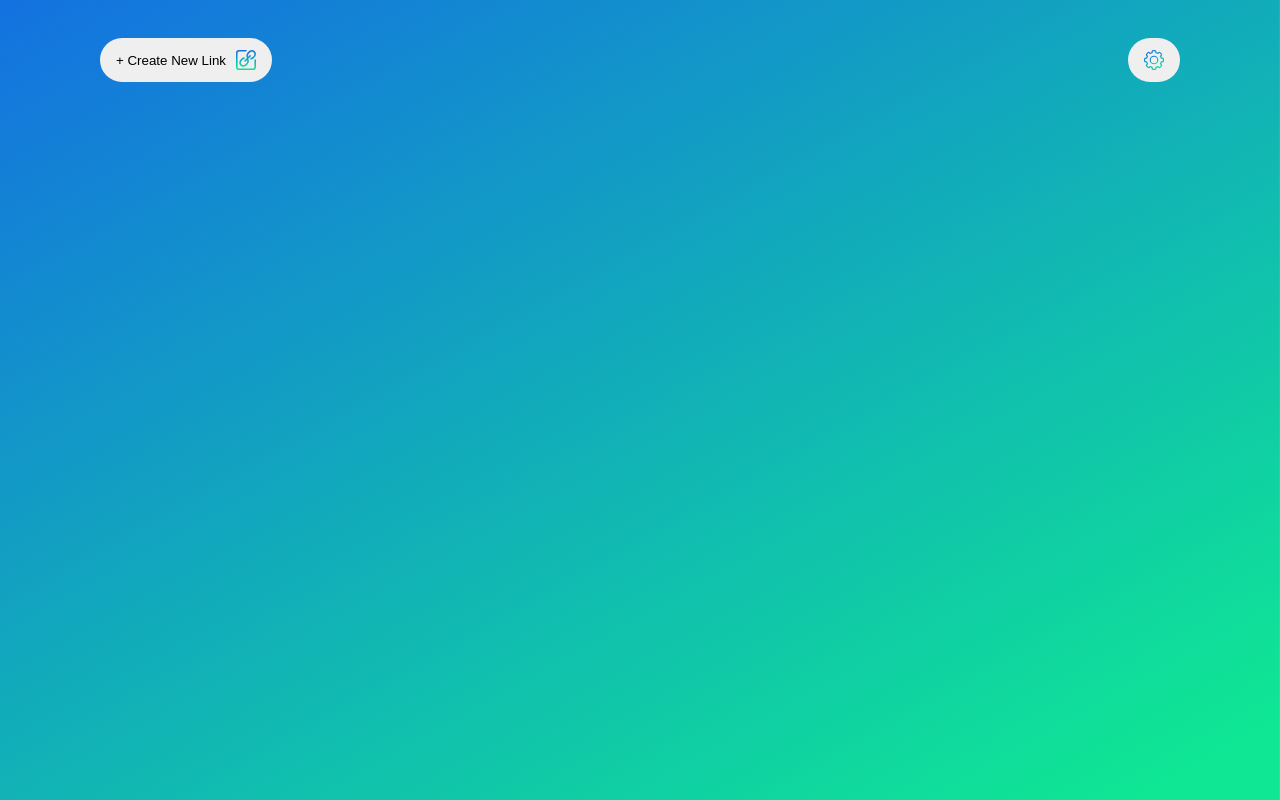
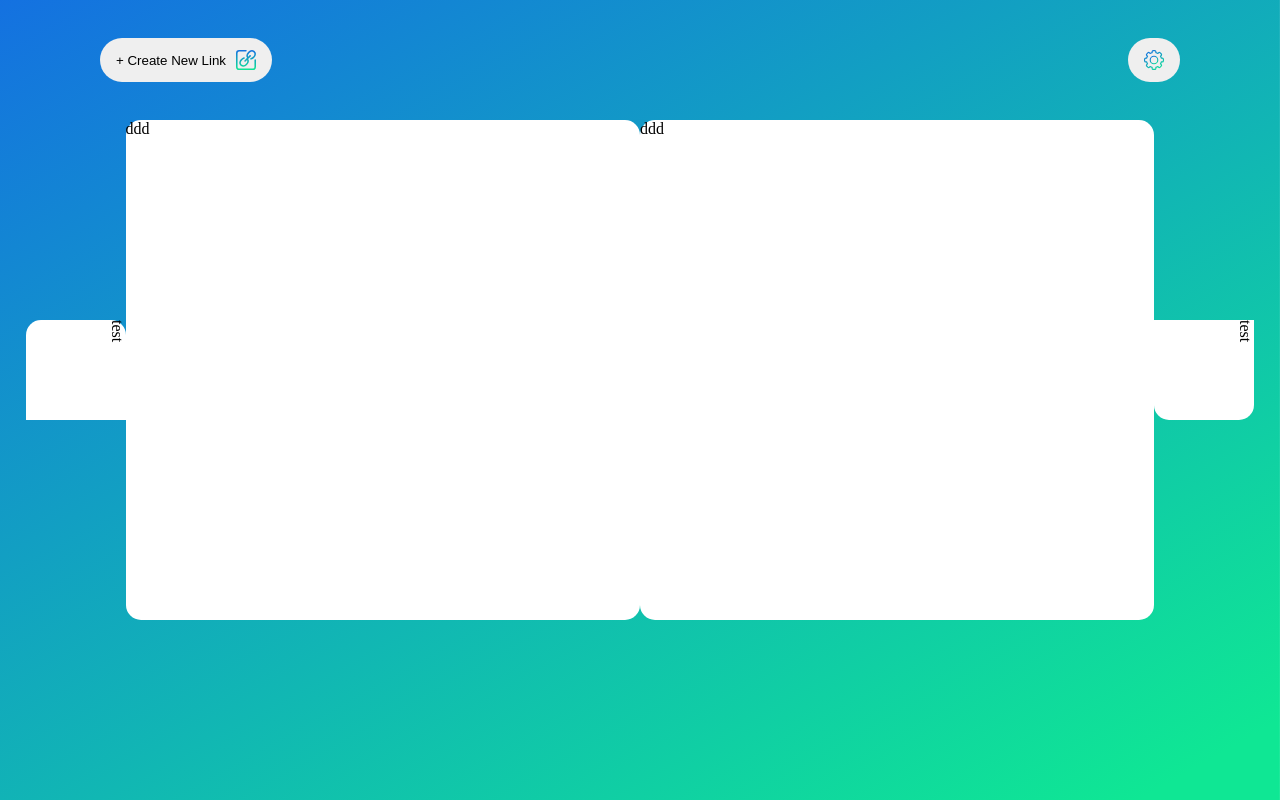
Before and after one commit to Awais-Practice/url-shortner-landing-page, a plain HTML site: page index.html in a window 1280 px wide. Drawn offline with Linux system fonts and the light colour scheme.

Commit message:
Content Container in progress

```diff
--- a/assets/scss/style.scss
+++ b/assets/scss/style.scss
@@ -42,5 +42,35 @@ body {
         }
       }
     }
+
+    #contentContainer {
+      margin-top: 30px;
+      display: flex;
+      justify-content: center;
+
+      .col {
+        display: flex;
+        flex-direction: row;
+        justify-content: center;
+        width: 48%;
+        height: 500px;
+        .col-chart {
+          background-color: #ffff;
+          flex-grow: 1;
+          border-radius: 15px;
+        }
+        .col-collapseChart {
+          height: 100px;
+          align-self: center;
+          background-color: #ffff;
+          width: 100px;
+          border-radius: 15px 0px 0px 15px;
+          transform: rotate(90deg);
+        }
+        .collapseChart-map {
+          border-radius: 0px 15px 15px 0px !important;
+        }
+      }
+    }
   }
 }
--- a/index.html
+++ b/index.html
@@ -9,6 +9,7 @@
   </head>
   <body>
     <div id="mainContainer">
+      <!-- Header Container code start here -->
       <div class="header">
         <div class="buttonBox">
           <button class="linkBtn">
@@ -23,6 +24,20 @@
           </button>
         </div>
       </div>
+      <!-- Header Container code end here -->
+
+      <!-- Content Container code start here  -->
+      <div id="contentContainer">
+        <div class="col">
+          <div class="col-collapseChart border">test</div>
+          <div class="col-chart">ddd</div>
+        </div>
+
+        <div class="col">
+          <div class="col-chart">ddd</div>
+          <div class="col-collapseChart collapseChart-map">test</div>
+        </div>
+      </div>
     </div>
   </body>
 </html>
```
Also changed, not shown: assets/css/style.css.
